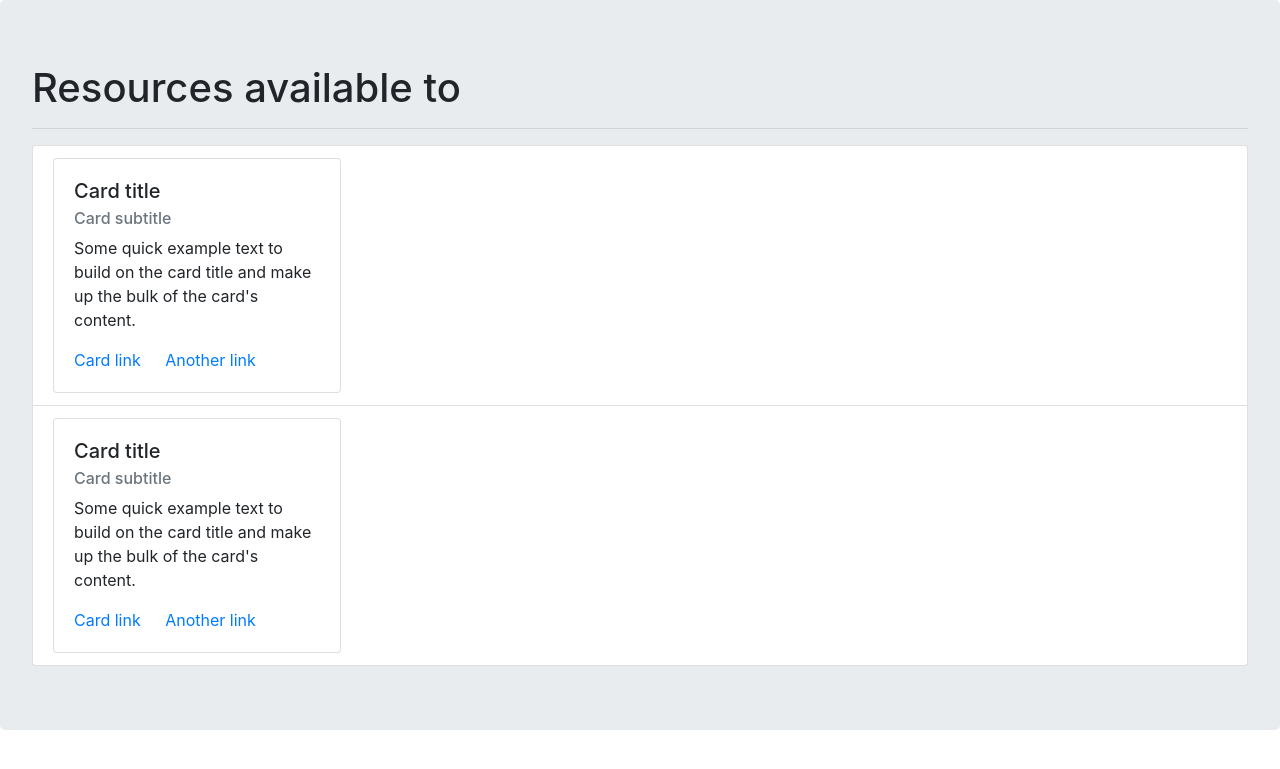
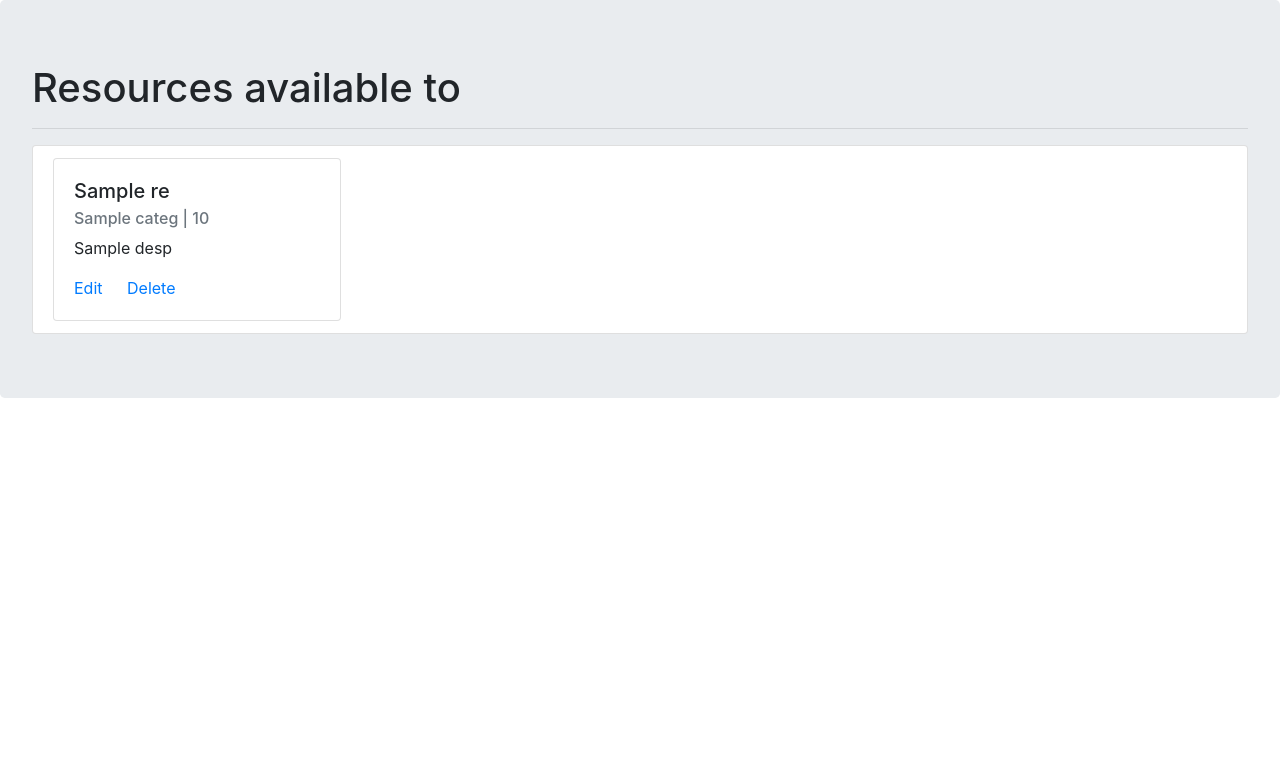
Before and after one commit to hyderabad19/team-17, a Flask app: template templates/resource.html in a window 1280 px wide. Shown: the top 769 px of the page. Run offline with Flask 2, Linux system fonts and the light colour scheme; the template is opened without the code that fills it: most values are stand-ins (such as "Sample title", 1, 10 or a date in 2020); some libraries are stand-ins or nearby versions.

Commit message:
resources complete

```diff
--- a/templates/resource.html
+++ b/templates/resource.html
@@ -13,28 +13,22 @@
     <h1>Resources available to</h1>
     <hr>
     <ul class="list-group">
+
+        {% for r in res %}
+
   <li class="list-group-item">
 <div class="card" style="width: 18rem;">
   <div class="card-body">
-    <h5 class="card-title">Card title</h5>
-    <h6 class="card-subtitle mb-2 text-muted">Card subtitle</h6>
-    <p class="card-text">Some quick example text to build on the card title and make up the bulk of the card's content.</p>
-    <a href="#" class="card-link">Card link</a>
-    <a href="#" class="card-link">Another link</a>
+    <h5 class="card-title"> {{r.name}} </h5>
+    <h6 class="card-subtitle mb-2 text-muted"> {{r.categ}} | {{r.capacity}} </h6>
+    <p class="card-text"> {{r.desp}} </p>
+    <a href="#" class="card-link">Edit</a>
+    <a href="#" class="card-link">Delete</a>
   </div>
 </div>
   </li>
-  <li class="list-group-item">
-      <div class="card" style="width: 18rem;">
-  <div class="card-body">
-    <h5 class="card-title">Card title</h5>
-    <h6 class="card-subtitle mb-2 text-muted">Card subtitle</h6>
-    <p class="card-text">Some quick example text to build on the card title and make up the bulk of the card's content.</p>
-    <a href="#" class="card-link">Card link</a>
-    <a href="#" class="card-link">Another link</a>
-  </div>
-</div>
-  </li>
+
+    {% endfor %}
 
     </ul>
 
```
Also changed, not shown: resources.py (+26 -2 lines).
